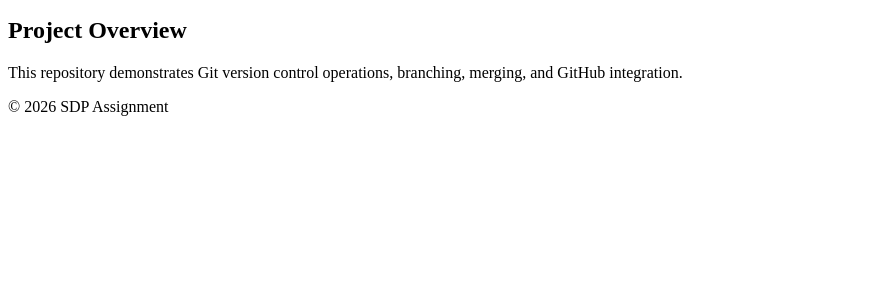
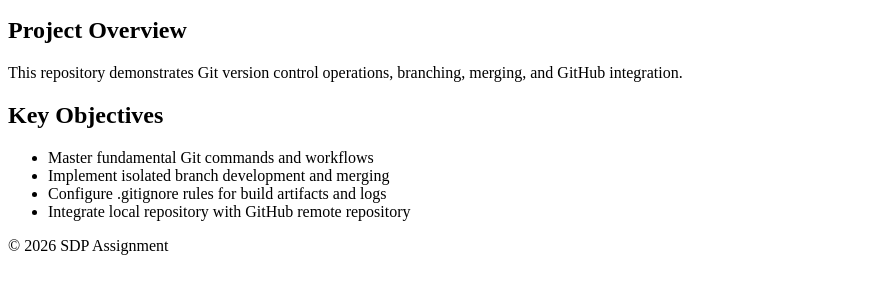
Before and after one commit to X-DIABLO-X/SDP-Assignment-Git-Workflow, a plain HTML site: page index.html in a window 1280 px wide. Shown: the part 101-394 px from the top of the page, without its empty margins (0-869 px from the left). Drawn offline with Linux system fonts and the light colour scheme.

Commit message:
Update index.html: Add Key Objectives section

```diff
--- a/index.html
+++ b/index.html
@@ -18,6 +18,15 @@
             <h2>Project Overview</h2>
             <p>This repository demonstrates Git version control operations, branching, merging, and GitHub integration.</p>
         </section>
+        <section>
+            <h2>Key Objectives</h2>
+            <ul>
+                <li>Master fundamental Git commands and workflows</li>
+                <li>Implement isolated branch development and merging</li>
+                <li>Configure .gitignore rules for build artifacts and logs</li>
+                <li>Integrate local repository with GitHub remote repository</li>
+            </ul>
+        </section>
     </main>
     <footer>
         <p>&copy; 2026 SDP Assignment</p>
```
